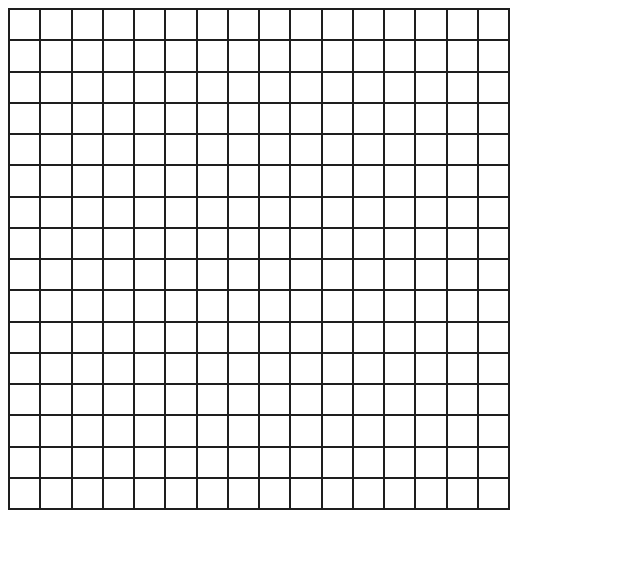
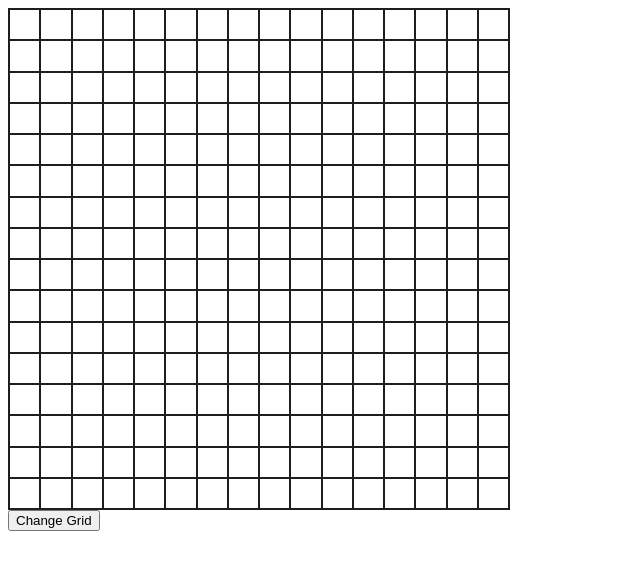
Before and after one commit to Tory-Stodard/etch-a-sketch, a plain HTML site: page index.html in a window 1280 px wide. Shown: the whole page, without its empty margins (0-640 px from the left). Drawn offline with Linux system fonts and the light colour scheme.

Commit message:
added change grid function.

```diff
--- a/index.html
+++ b/index.html
@@ -8,6 +8,7 @@
   </head>
   <body>
     <div class="grid-container"></div>
+    <button onclick="changeGrid()">Change Grid</button>
     <script src="main.js"></script>
   </body>
 </html>
--- a/main.js
+++ b/main.js
@@ -12,4 +12,17 @@ function createGrid(gridSize) {
   }
 }
 
+function changeGrid(promptStr = 'Enter a grid size between 2 and 100.') {
+  let gridSize = prompt(promptStr);
+  if (gridSize >= 2 && gridSize <= 100) {
+    const gridCells = document.querySelectorAll('.grid-cell');
+    gridCells.forEach((element) => element.remove());
+    createGrid(gridSize);
+  } else if (gridSize === null) {
+    return;
+  } else {
+    changeGrid('You must enter a value between 2 and 100 to change grid size!');
+  }
+}
+
 createGrid(16);
--- a/styles.css
+++ b/styles.css
@@ -1,8 +1,8 @@
 .grid-container {
+  width: 500px;
+  height: 500px;
   border: 1px solid rgb(30, 30, 30);
   display: grid;
-  width: 500px;
-  height: 500px;
 }
 
 .grid-cell {
```
